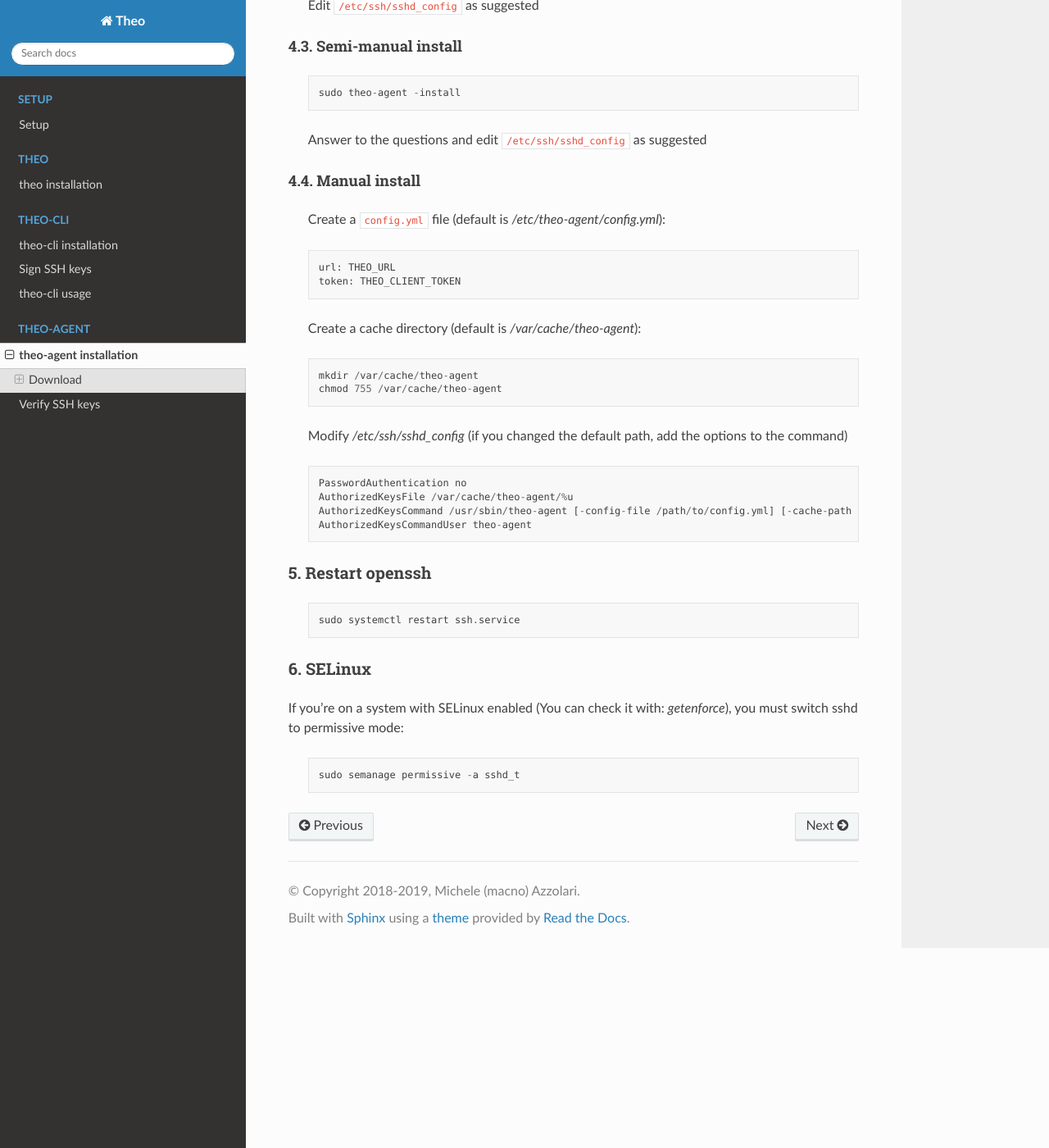
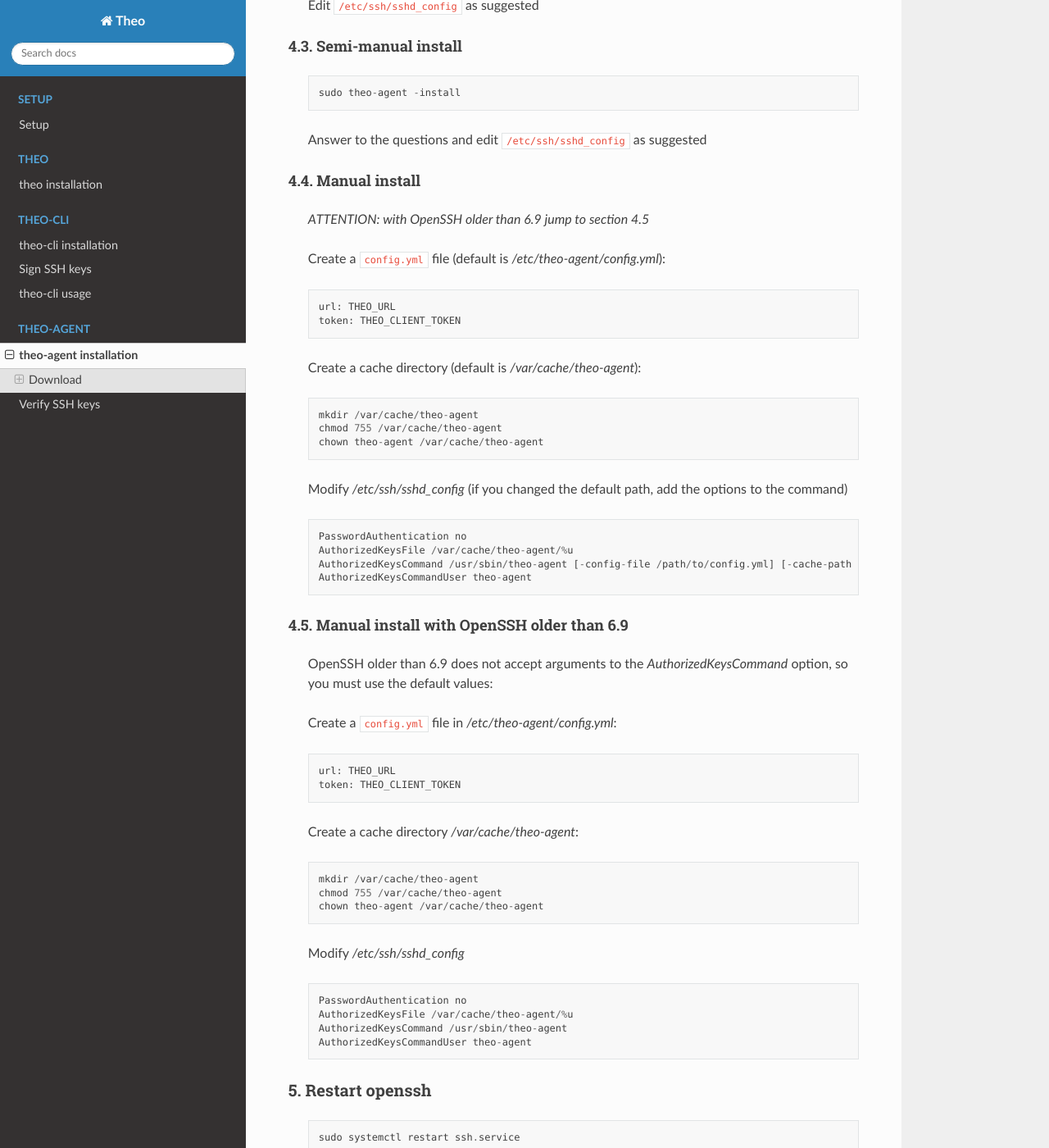
Before and after one commit to theoapp/theo-docs, a Sphinx documentation site: the page built from docs/theo-agent/installation.rst, in a window 1280 px wide and 1400 px high, scrolled down 1309 px. Shown: the whole window at 82% size. Built offline with Sphinx 7.4.7 and the Read the Docs theme 2.0.0, drawn with Linux system fonts in a browser that asks for light colours.

Commit message:
Fix documentation on theo-agent manual installation with OpenSSH older than 6.9

```diff
--- a/docs/theo-agent/installation.rst
+++ b/docs/theo-agent/installation.rst
@@ -80,6 +80,8 @@
 4.4. Manual install
 """""""""""""""""""""""""""
 
+    *ATTENTION: with OpenSSH older than 6.9 jump to section 4.5*
+
     Create a ``config.yml`` file (default is */etc/theo-agent/config.yml*):
 
     ::
@@ -93,6 +95,7 @@
 
         mkdir /var/cache/theo-agent
         chmod 755 /var/cache/theo-agent
+        chown theo-agent /var/cache/theo-agent
 
     Modify `/etc/ssh/sshd_config` (if you changed the default path, add the options to the command)
 
@@ -102,6 +105,38 @@
         AuthorizedKeysFile /var/cache/theo-agent/%u
         AuthorizedKeysCommand /usr/sbin/theo-agent [-config-file /path/to/config.yml] [-cache-path /path/to/cache/dir] %u
         AuthorizedKeysCommandUser theo-agent
+
+
+4.5. Manual install with OpenSSH older than 6.9
+""""""""""""""""""""""""""""""""""""""""""""""""""""""""""
+
+    OpenSSH older than 6.9 does not accept arguments to the `AuthorizedKeysCommand` option, so you must use the default values:
+
+    Create a ``config.yml`` file in */etc/theo-agent/config.yml*:
+
+    ::
+
+        url: THEO_URL
+        token: THEO_CLIENT_TOKEN
+
+
+    Create a cache directory */var/cache/theo-agent*:
+
+    ::
+
+        mkdir /var/cache/theo-agent
+        chmod 755 /var/cache/theo-agent
+        chown theo-agent /var/cache/theo-agent
+
+    Modify `/etc/ssh/sshd_config`
+
+    ::
+
+        PasswordAuthentication no
+        AuthorizedKeysFile /var/cache/theo-agent/%u
+        AuthorizedKeysCommand /usr/sbin/theo-agent
+        AuthorizedKeysCommandUser theo-agent
+
 
 5. Restart openssh
 ^^^^^^^^^^^^^^^^^^
```
